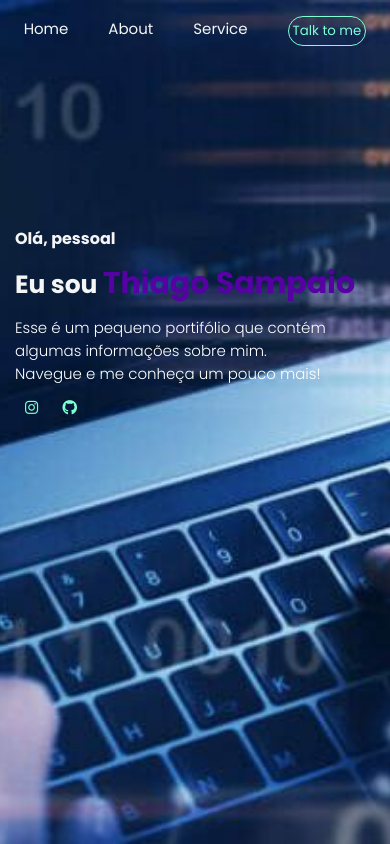
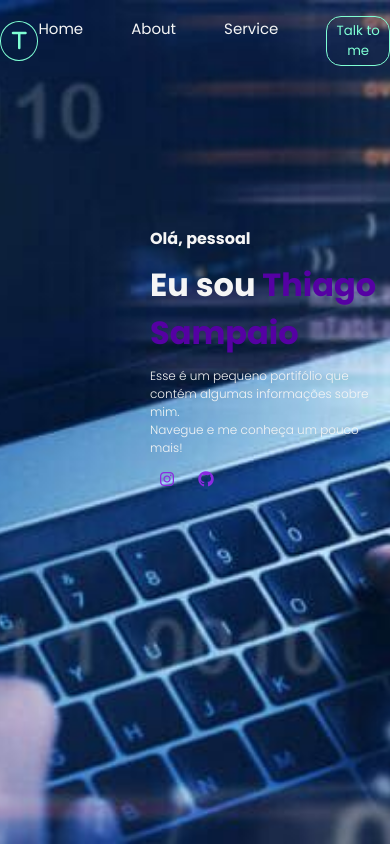
Before and after one commit to ThiagoSampaio88/portifolio, a plain HTML site: page index.html in a window 390 px wide. Drawn offline with Linux system fonts and the light colour scheme.

```diff
--- a/style.css
+++ b/style.css
@@ -111,114 +111,3 @@
     padding: 10px;
     margin-top: 5px;
 }
-
-@media (max-width:390px){
-  body{
-    overflow: hidden; /* Ajuda a escurecer o background*/
-  }
-
-  .background{
-    background: linear-gradient(rgba(0,0,0.5), rgba(0,0,0,0.5));
-    background-image: url(assets/developer.jpeg);
-    background-size: cover;
-    background-position: center;
-    width: 100%;
-    height: 100vh;
-  }
-
-  header{
-    display: flex;
-    justify-content: space-around;
-    max-width: 100%;
-    align-items: center;
-    text-align:center;
-    padding-top: 1rem;
-  }
-
-  .link-cabeçalho{
-    display: flex;
-    gap: 2.5rem;
-    font-weight: 400;
-    cursor: pointer;
-  }
-
-  .link-cabeçalho a {
-    color: whitesmoke;
-    font-size: 15px;
-  }
-
-  .link-cabeçalho a:hover{
-    color: aquamarine;
-    transition: 0.3s;
-  }
-
-  /*a logo não será exibida- display - none*/
-  .logo{
-    height: 40px;
-    width: 40px;
-    background: transparent;
-    border: 1px solid aquamarine;
-    color: aquamarine;
-    border-radius: 50%;
-    display: none;
-    align-items: center;
-    justify-content: center;
-    font-size: 20px;
-    font-weight: 500;
-    cursor: pointer;
-  }
-
-  button{
-    color: aquamarine;
-    background: transparent;
-    border: 1px solid aquamarine;
-    padding: 4px;
-    border-radius: 15px;
-    cursor: pointer;
-  }
-
-  button:hover {
-    background-color: rgb(207, 205, 205);
-    color: rebeccapurple;
-    border-color: rebeccapurple;
-    transition: 0.3s
-  }
-  .container-text{
-    padding: 180px 0 0 15px;/* Funciona como relógio(top-right-bottom-left) */
-  }
-
-  .text h3{
-    color: whitesmoke;
-    font-size: 16px;
-  }
-
-  .text h1{
-    color: whitesmoke;
-    margin-top: 10px;
-    font-size: 25px;
-  }
-
-  .text span{
-    color: rgb(85, 1, 163);
-    font-size: 30px;
-  }
-
-  .text p{
-    color: rgb(255, 255, 255);
-    font-size: 15px;
-    font-weight: 300;
-    margin-top: 10px;
-  }
-
-  .rede-social {
-    margin-top: 10px;
-  }
-
-  .rede-social a{
-      color:aquamarine;
-      padding: 10px;
-      margin-top: 5px;
-    font-size: 15px;
-  }
-
-}
```
